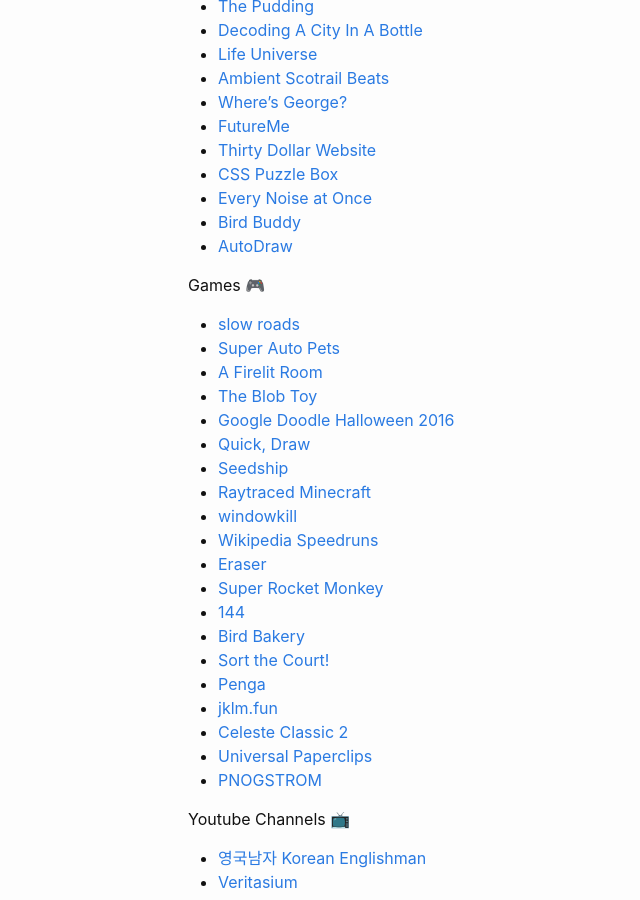
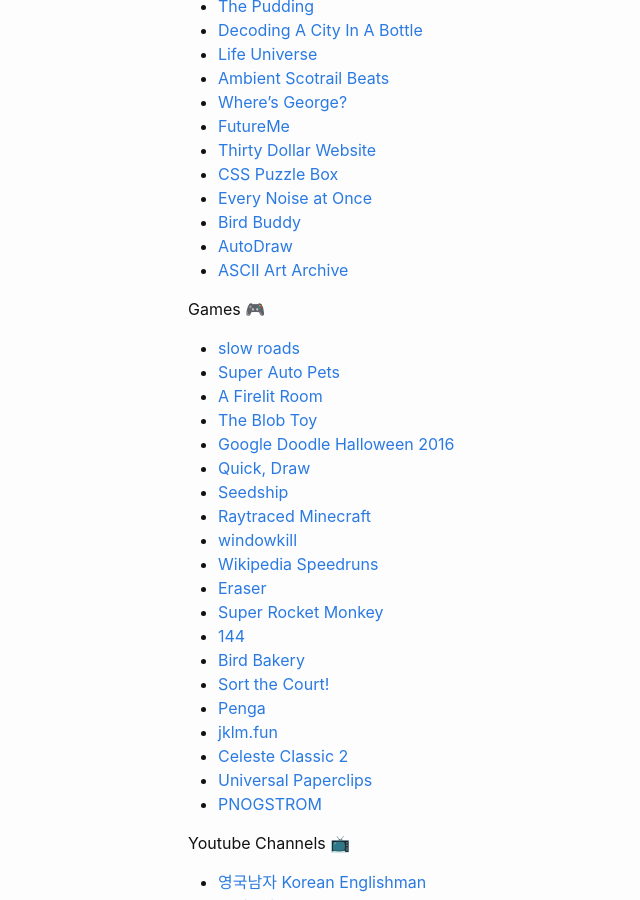
Before and after one commit to ItsEricSun/itsericsun.github.io, a Jekyll site: the page built from links.markdown, in a window 1280 px wide and 900 px high, scrolled down 348 px. Shown: the whole window, without its empty margins (82-722 px from the left). Built offline with Jekyll 4.4.1, drawn with Linux system fonts in a browser that asks for light colours.

Commit message:
add new web link

```diff
--- a/links.markdown
+++ b/links.markdown
@@ -22,6 +22,7 @@
 - [Every Noise at Once](https://everynoise.com)
 - [Bird Buddy](https://live.mybirdbuddy.com)
 - [AutoDraw](https://www.autodraw.com)
+- [ASCII Art Archive](https://www.asciiart.eu)
 
 Games 🎮
 - [slow roads](https://slowroads.io)
```
